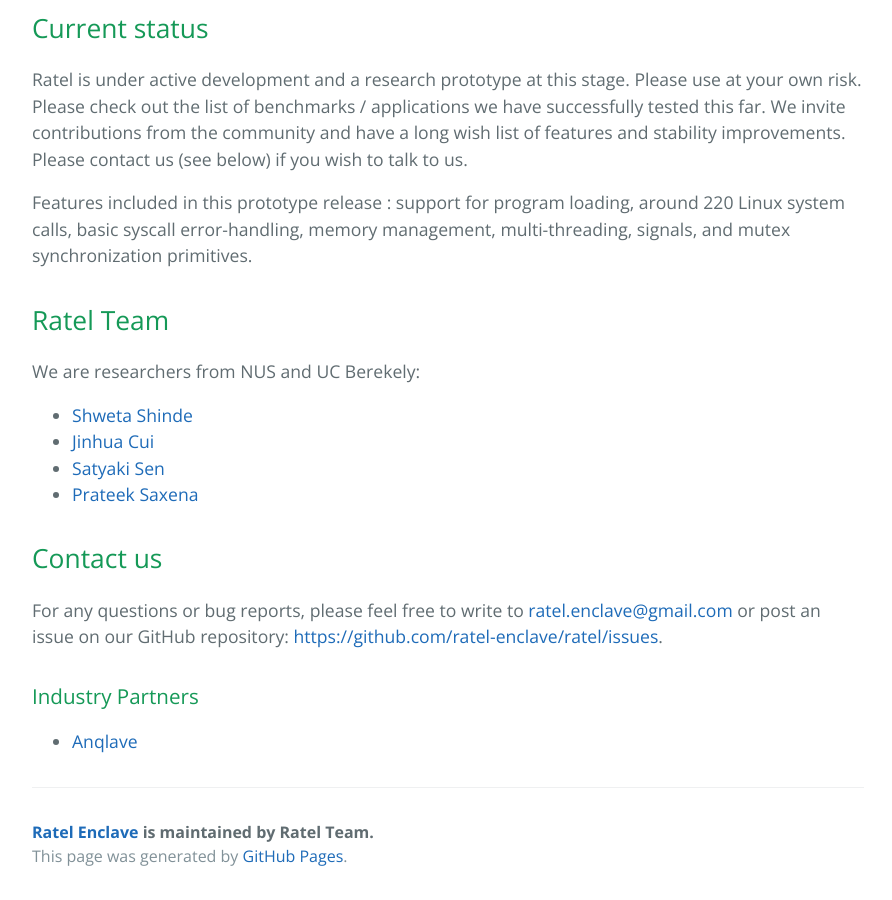
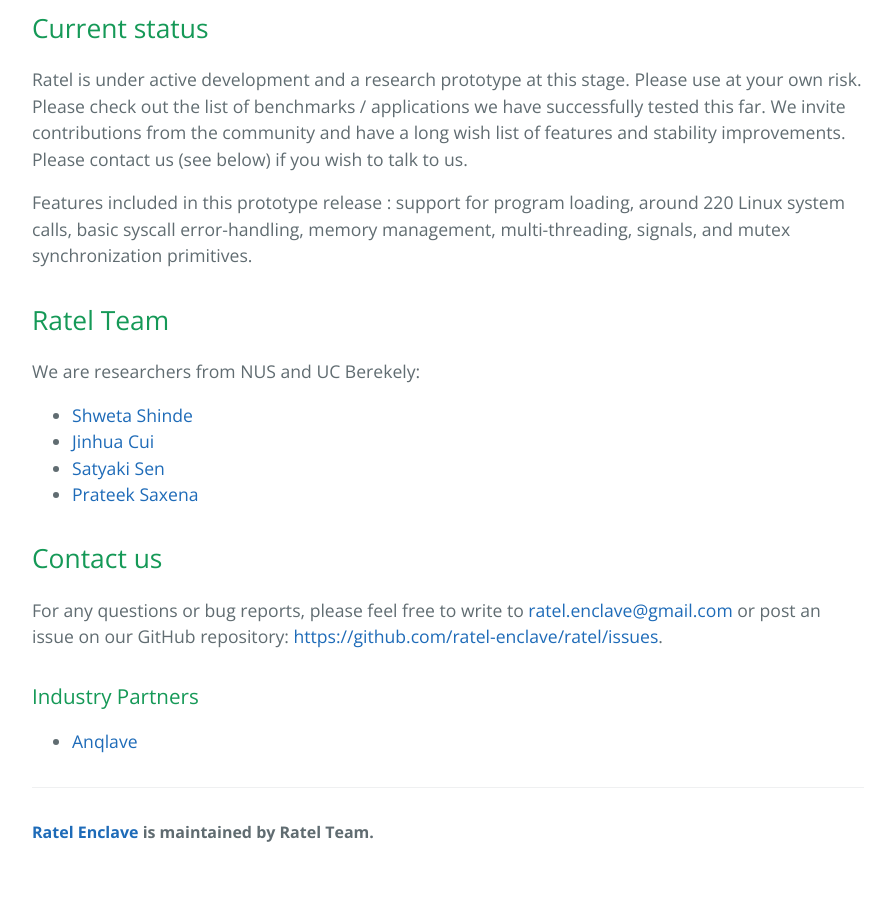
Before and after one commit to ratel-enclave/ratel-enclave.github.io, a Jekyll site: the page built from index.md, in a window 1280 px wide and 900 px high, scrolled down 2211 px. Shown: the whole window, without its empty margins (192-1084 px from the left). Built offline with Jekyll 4.4.1, drawn with Linux system fonts in a browser that asks for light colours; our own code applies the rules of GitHub Pages for plain Markdown files; after the commit the page ends 3087 px from its top, so only the background shows below that.

Commit message:
Updating web page

```diff
--- a/_layouts/default.html
+++ b/_layouts/default.html
@@ -26,7 +26,7 @@
       <h1 class="project-name">{{ page.title | default: site.title | default: site.github.repository_name }}</h1>
       <h2 class="project-tagline">{{ page.description | default: site.description | default: site.github.project_tagline }}</h2>
 
-        <a href="{{ site.github.owner_url }}" class="btn">View on GitHub</a>
+        <a href="https://github.com/ratel-enclave/ratel" class="btn">View on GitHub</a>
 
     </header>
 
@@ -37,8 +37,7 @@
 
           <span class="site-footer-owner"><a href="{{ site.github.repository_url }}">Ratel Enclave</a> is maintained by Ratel Team</a>.</span>
 
-        <span class="site-footer-credits">This page was generated by <a href="https://pages.github.com">GitHub Pages</a>.</span>
-      </footer>
+       </footer>
     </main>
   </body>
 </html>
```
